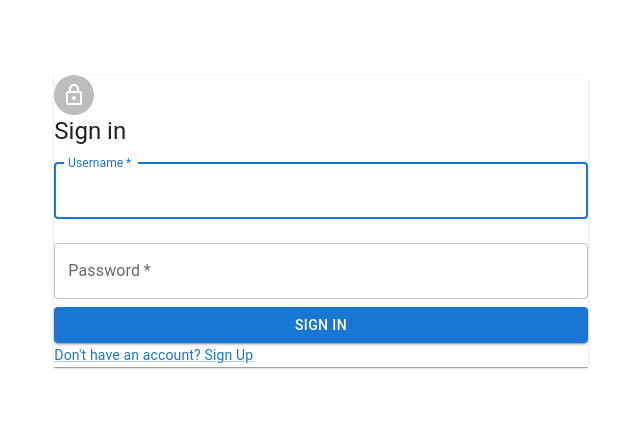
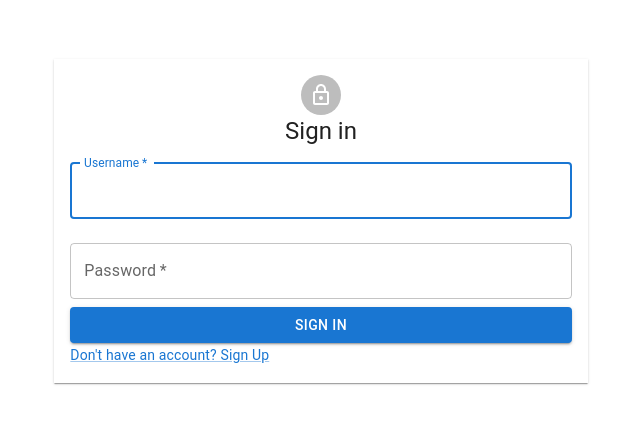
Before and after one commit to OlAndrey/Blogging-app, a React (Create React App) app in the folder client/: page / in a window 1280 px wide. Shown: the part 179-602 px from the top of the page, without its empty margins (319-959 px from the left). Built offline with nearby package versions, Linux system fonts and the light colour scheme.

Commit message:
chore: created a function for logging into an account

```diff
--- a/client/src/components/AuthForm.js
+++ b/client/src/components/AuthForm.js
@@ -3,7 +3,13 @@ import Button from "@mui/material/Button";
 import TextField from "@mui/material/TextField";
 import Link from "@mui/material/Link";
 import Grid from "@mui/material/Grid";
-import useAuthFormStyles from "../styles/AuthFormStyles";
+import { makeStyles } from '@mui/styles';
+
+const useAuthFormStyles = makeStyles((theme) => ({
+    form: {
+      width: "100%", // Fix IE 11 issue.
+    },
+}))
 
 const AuthForm = ({ handelAccount, handelLogin }) => {
     const classes = useAuthFormStyles();
--- /dev/null
+++ b/client/src/const/users.js
@@ -0,0 +1,6 @@
+const users = [
+    { username: "Andrey", password: "123456"},
+    { username: "Kostya", password: "Qwerty"}
+];
+
+export { users };
--- a/client/src/pages/SignIn.js
+++ b/client/src/pages/SignIn.js
@@ -6,18 +6,11 @@ import Grid from "@mui/material/Grid";
 import LockOutlinedIcon from "@mui/icons-material/LockOutlined";
 import Typography from "@mui/material/Typography";
 import AuthForm from "../components/AuthForm";
-import { makeStyles } from '@mui/styles';
+import useSignInStyles from "../styles/SignInStyles";
+import { users } from "../const/users";
 
-const useSignInStyles = makeStyles((theme) => ({
-    root: {
-      height: "100vh",
-      display: "flex",
-      alignItems: "center",
-      justifyContent: "space-around"
-    }
-}))
 
-export default function SignIn(props) {
+const SignIn = (props) => {
     const [account, setAccount] = useState({
         username: "",
         password: ""
@@ -34,10 +27,12 @@ export default function SignIn(props) {
     };
 
     const isVarifiedUser = (username, password) => {
-        // return users.find((user)=> user.username === username && user.password === password);
+        return users.find((user)=> user.username === username && user.password === password);
     };
 
-    const handelLogin = () => {
+    const handelLogin = (event) => {
+        event.preventDefault()
+        console.log(isVarifiedUser(account.username, account.password))
         if (isVarifiedUser(account.username, account.password)) {
             setAccount({
                 username: "",
@@ -66,9 +61,11 @@ export default function SignIn(props) {
                     <Typography component="h1" variant="h5">
                         Sign in
                     </Typography>
-                    <AuthForm />
+                    <AuthForm handelLogin={handelLogin} handelAccount={handelAccount} />
                 </div>
             </Grid>
         </Grid>
     );
 }
+
+export default SignIn;
--- a/client/src/styles/AuthFormStyles.js
+++ b/client/src/styles/SignInStyles.js
@@ -1,9 +1,8 @@
 import { makeStyles } from '@mui/styles';
 
-const useAuthFormStyles = makeStyles((theme) => ({
+const useSignInStyles = makeStyles((theme) => ({
     root: {
       height: "100vh",
-
       display: "flex",
       alignItems: "center",
       justifyContent: "space-around"
@@ -20,10 +19,7 @@ const useAuthFormStyles = makeStyles((theme) => ({
       display: "flex",
       flexDirection: "column",
       alignItems: "center"
-    },
-    form: {
-      width: "100%", // Fix IE 11 issue.
-    },
+    }
 }));
 
-export default useAuthFormStyles
+export default useSignInStyles
```
